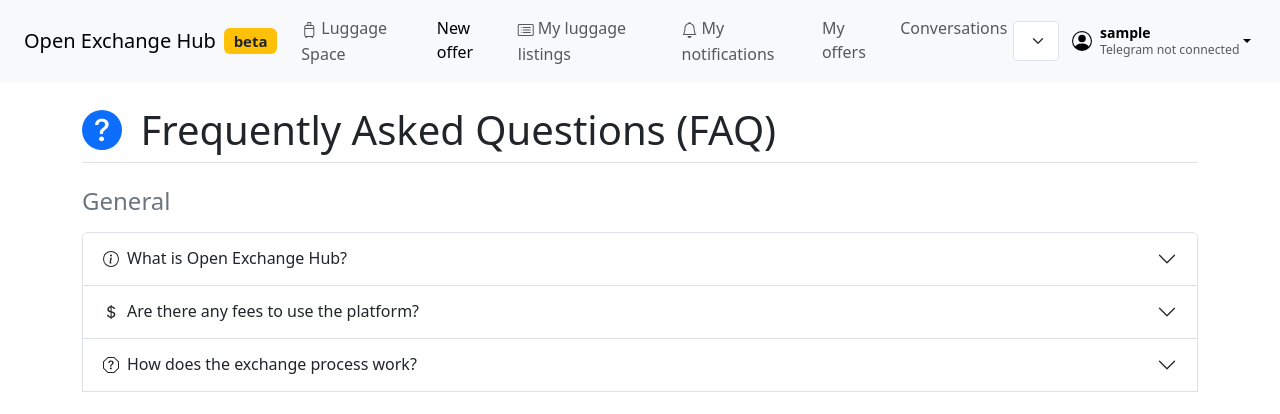
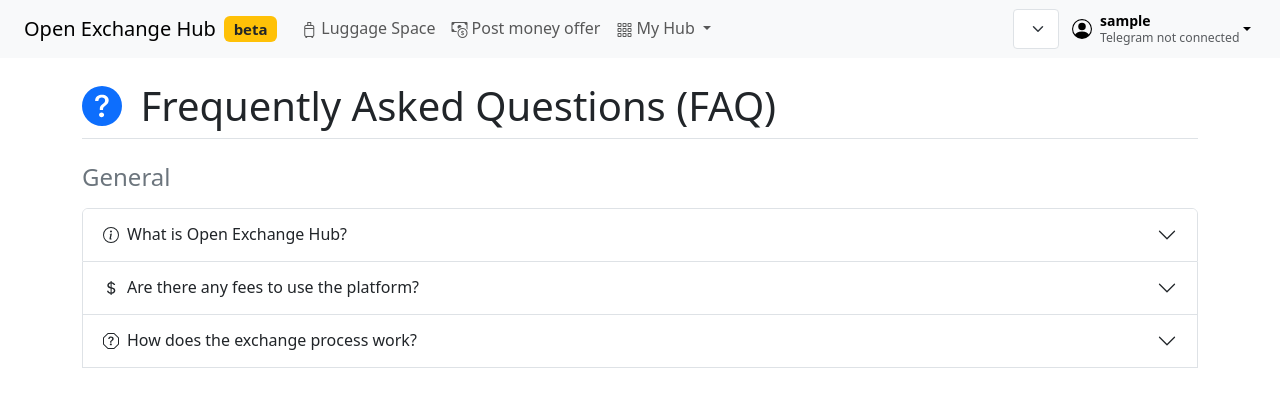
Before and after one commit to uzbeki/exchange_hub, a Django app: page /faq/ in a window 1280 px wide. Shown: the top 414 px of the page. Run offline with Django 5.2, Linux system fonts and the light colour scheme; the visitor is signed in with stand-in values (Sample User, id 1); data that the repository does not hold is empty; parts of the project's set-up code (start-up, migrations or seed data) failed here and were passed over; some libraries are stand-ins or nearby versions.

Commit message:
Refactor code structure for improved readability and maintainability

```diff
--- a/base/templates/allauth/layouts/base.html
+++ b/base/templates/allauth/layouts/base.html
@@ -170,28 +170,29 @@
                             aria-label="{% translate 'Project links' %}"
                             class="navbar-nav me-auto mb-2 mb-lg-0">
                             <li class="nav-item">
-                                <a class="nav-link" href="{% url "luggage_marketplace" %}"><i class="bi bi-suitcase2 me-1"></i>{% translate 'Luggage Space' %}</a>
+                                <a class="nav-link {% if request.resolver_match.url_name == 'luggage_marketplace' %}active{% endif %}" href="{% url "luggage_marketplace" %}"><i class="bi bi-suitcase2 me-1"></i>{% translate 'Luggage Space' %}</a>
                             </li>
                             <li class="nav-item">
-                                <a class="nav-link active" href="{% url "create_offer" %}">{% translate 'New offer' %}</a>
+                                <a class="nav-link {% if request.resolver_match.url_name == 'create_offer' %}active{% endif %}" href="{% url "create_offer" %}"><i class="bi bi-cash-coin me-1"></i>{% translate 'Post money offer' %}</a>
                             </li>
                             {% if user.is_authenticated %}
-                            <li class="nav-item">
-                                <a class="nav-link" href="{% url "luggage_my_listings" %}"><i class="bi bi-card-list me-1"></i>{% translate 'My luggage listings' %}</a>
-                            </li>
-                            <li class="nav-item">
-                                <a class="nav-link" href="{% url "luggage_notifications" %}"><i class="bi bi-bell me-1"></i>{% translate 'My notifications' %}</a>
-                            </li>
-                            <li class="nav-item">
-                                <a class="nav-link" href="{% url "my_offers" %}">{% translate 'My offers' %}</a>
-                            </li>
-                            <li class="nav-item">
-                                <a class="nav-link" href="{% url "conversations_list" %}">
-                                    {% translate 'Conversations' %}
-                                    {% if unread_messages > 0%}
-                                        <span class="badge bg-danger">{{unread_messages}}</span>
-                                    {% endif %}
+                            <li class="nav-item dropdown">
+                                <a class="nav-link dropdown-toggle {% if request.resolver_match.url_name == 'my_offers' or request.resolver_match.url_name == 'luggage_my_listings' or request.resolver_match.url_name == 'luggage_notifications' or request.resolver_match.url_name == 'conversations_list' %}active{% endif %}" href="#" role="button" data-bs-toggle="dropdown" aria-expanded="false">
+                                    <i class="bi bi-grid-3x3-gap me-1"></i>{% translate 'My Hub' %}
                                 </a>
+                                <ul class="dropdown-menu">
+                                    <li><a class="dropdown-item" href="{% url "my_offers" %}"><i class="bi bi-wallet2 me-2"></i>{% translate 'My money offers' %}</a></li>
+                                    <li><a class="dropdown-item" href="{% url "luggage_my_listings" %}"><i class="bi bi-card-list me-2"></i>{% translate 'My luggage listings' %}</a></li>
+                                    <li><a class="dropdown-item" href="{% url "luggage_notifications" %}"><i class="bi bi-bell me-2"></i>{% translate 'My notifications' %}</a></li>
+                                    <li>
+                                        <a class="dropdown-item d-flex justify-content-between align-items-center" href="{% url "conversations_list" %}">
+                                            <span><i class="bi bi-chat-dots me-2"></i>{% translate 'Conversations' %}</span>
+                                            {% if unread_messages > 0%}
+                                                <span class="badge bg-danger">{{unread_messages}}</span>
+                                            {% endif %}
+                                        </a>
+                                    </li>
+                                </ul>
                             </li>
                             {% endif %}
                         </ul>
@@ -238,11 +239,6 @@
                                     </div>
                                 </button>
                                 <ul class="dropdown-menu text-small dropdown-menu-lg-end">
-                                    <li>
-                                        <a class="dropdown-item"
-                                        href="{% url 'luggage_notifications' %}">{% translate 'My Notifications' %}</a>
-                                    </li>
-                                    <li><hr class="dropdown-divider"></li>
                                     {% url 'account_email' as email_url_ %}
                                     {% if email_url_ %}
                                         <li>
```
Also changed, not shown: locale/ja/LC_MESSAGES/django.po, locale/ru/LC_MESSAGES/django.po, locale/uz/LC_MESSAGES/django.po, 3 other files.
